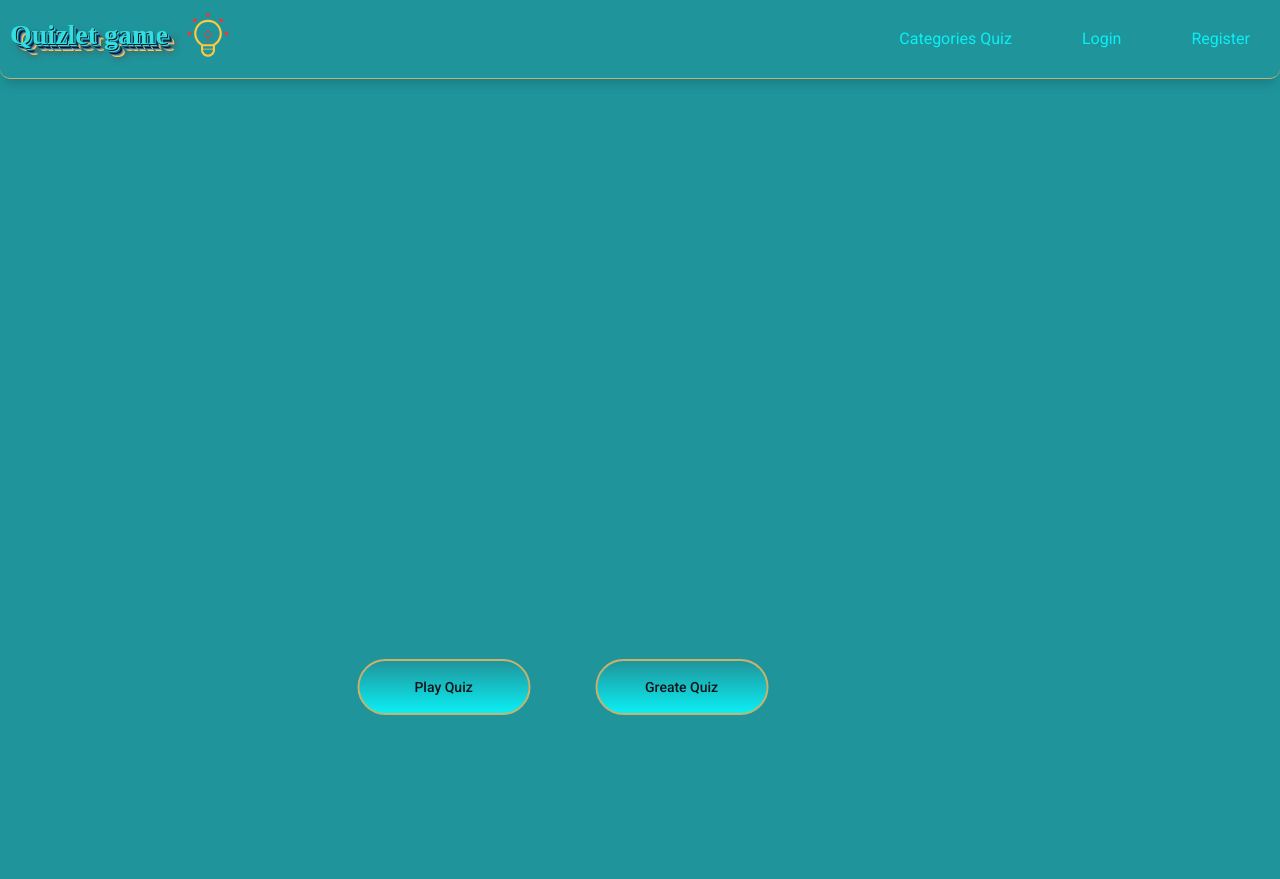
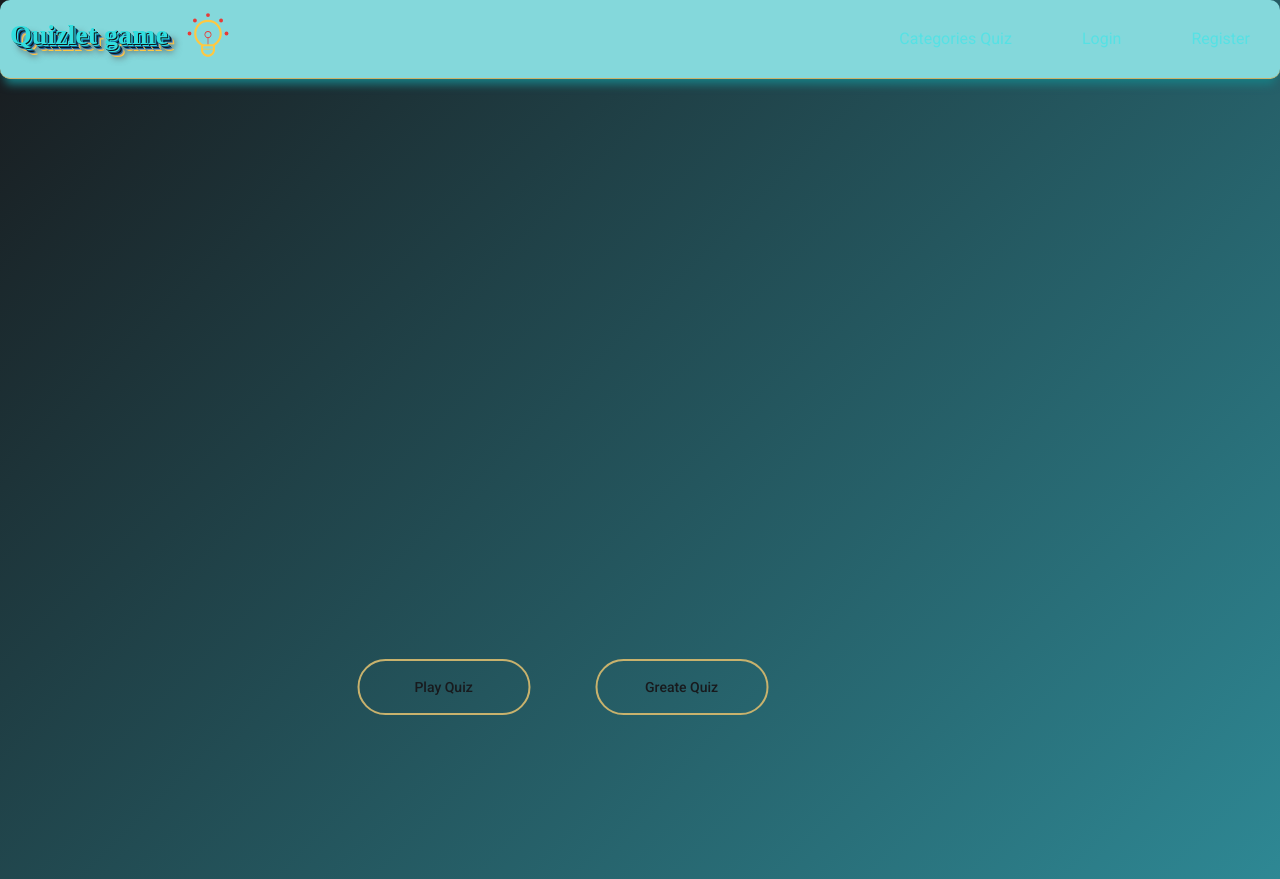
Before and after one commit to Olena457/quizlt-app, a React (Vite) app: page / in a window 1280 px wide. Built offline with nearby package versions, Linux system fonts and the light colour scheme; no server answers.

Commit message:
Update index.css

```diff
--- a/src/index.css
+++ b/src/index.css
@@ -1,17 +1,31 @@
 :root {
-  --accent--color: #1f949b;
+  /* --accent-color: #2e8894; */
+  --accent-color: #84d8db;
+  /* --secondary-color: #328fa0; */
   --secondary-color: #1aabae;
-  --accent-light-color: #32dedf;
-  --hover-color: #0beff4;
+  --accent-light-color: #84d8db;
+  --hover-color: #56e1e4;
   --gold-color: #c8b26d;
-  --gray-color: #808080;
+  --gray-color: #7a7a7a;
+  --dark-color: #1a1c20;
   --red-color: #d45959;
-  --black-color: #121417;
-  --white-color: #fbf9fa;
+  --white-color: #f7f6f8;
+  --black-color: #181a1d;
+  --button-bgr-color: #2e8894;
+  --button-hover-color: #328fa0;
+  --gradient-color: linear-gradient(to right, #c8b26d, #84d8db);
+  --form-color: rgba(247, 246, 248, 0.85);
+  /* --white-color: #fbf9fa; */
+  /* --gray-color: #808080; */
+  /* --accent--color: #1f949b; */
+  /* --secondary-color: #1aabae; */
+  /* --accent-light-color: #32dedf; */
+  /* --hover-color: #0beff4; */
+  --box-shadow: 0 4px 12px rgba(0, 0, 0, 0.3);
   --transition: 0.5s ease-in-out;
-  --box-shadow: -10px 0 10px -10px rgba(0, 0, 0, 0.5),
+  /* --box-shadow: -10px 0 10px -10px rgba(0, 0, 0, 0.5),
     10px 0 10px -10px rgba(215, 99, 99, 0.5),
-    0 10px 10px -10px rgba(0, 0, 0, 0.5);
+    0 10px 10px -10px rgba(0, 0, 0, 0.5); */
   --background-color-transition: var(--background-color);
 }
 
@@ -20,7 +34,8 @@ body {
   /* height: 100vh; */
   font-weight: 400;
   font-style: normal;
-  background-color: #1f949b;
+  /* background: radial-gradient(circle at 40% 30%, #328fa0 0%, #181a1d 100%); */
+  background: linear-gradient(135deg, #181a1d, #2e8894);
   /* background-image: url('../../assets/images/start.jpg');
   background-size: cover;
   background-position: center;
```
